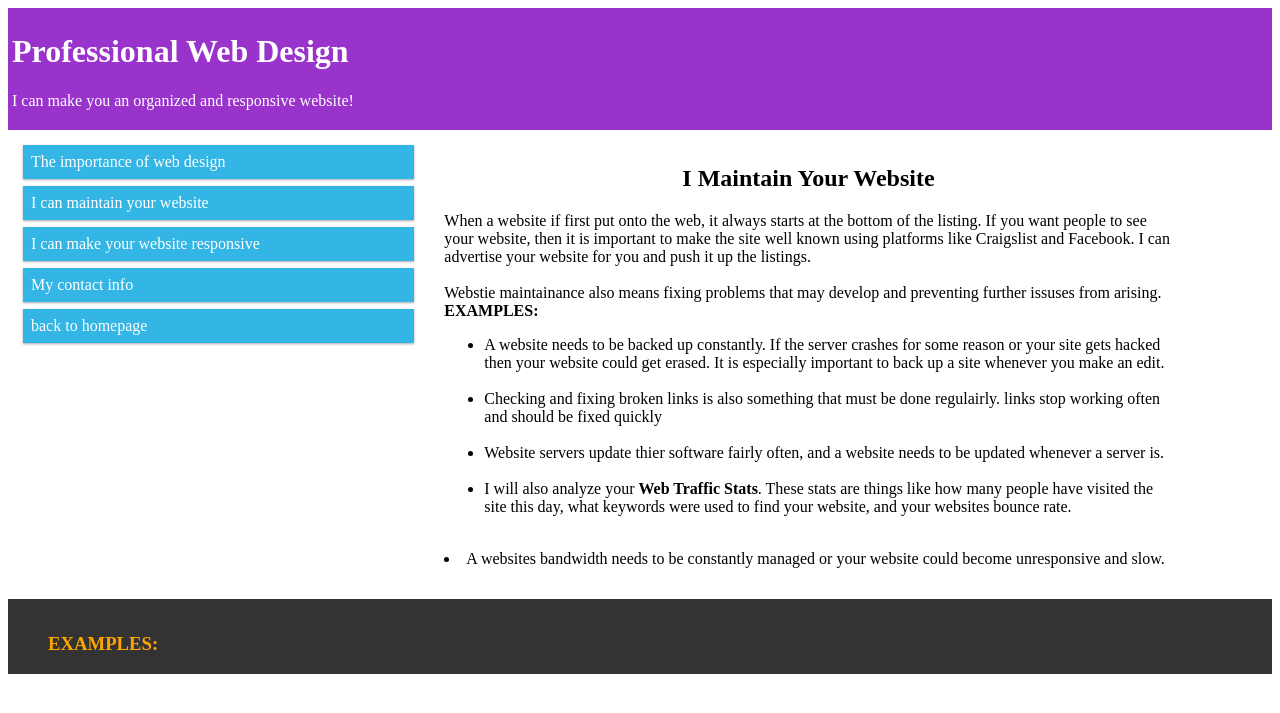
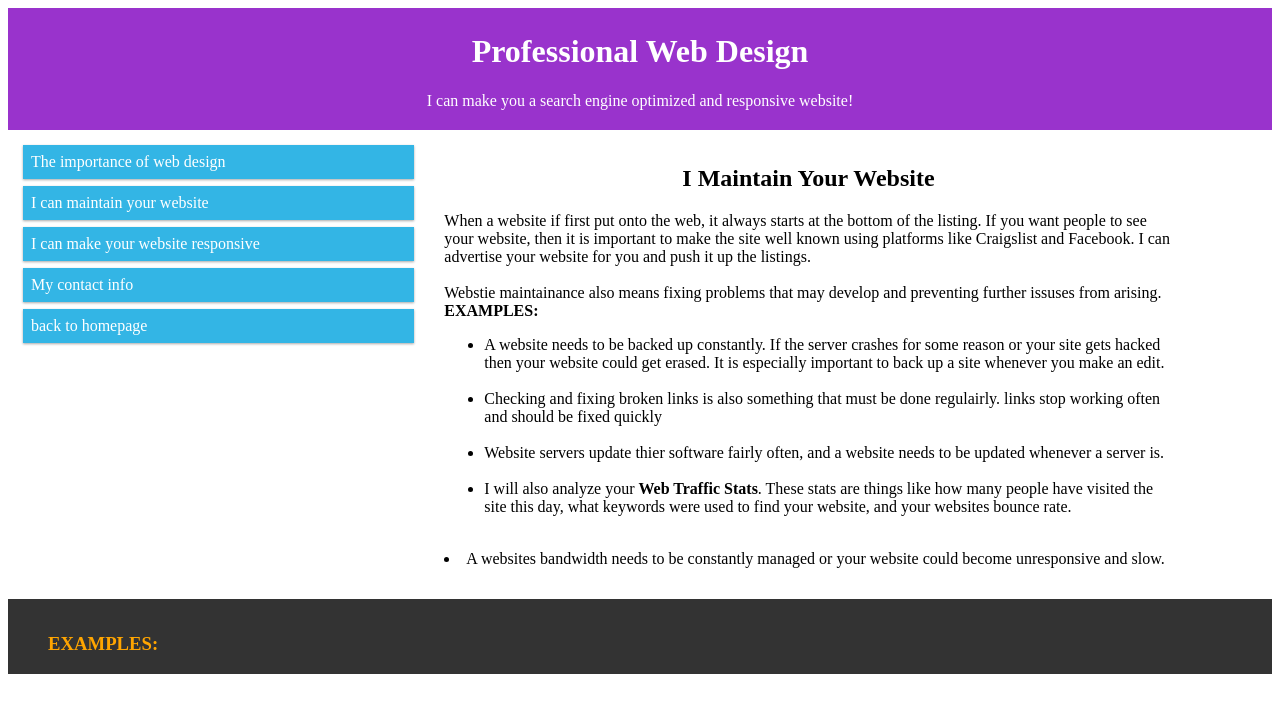
Before and after one commit to kogamikirito/kogamikirito.github.io, a Jekyll site: the page maintain/index.html, which Jekyll copies as it is, in a window 1280 px wide. Shown: the top 713 px of the page. Built offline with Jekyll 4.4.1, drawn with Linux system fonts in a browser that asks for light colours.

Commit message:
optamized

```diff
--- a/maintain/index.html
+++ b/maintain/index.html
@@ -137,8 +137,8 @@
 
 
 <div class="header">
-  <h1>Professional Web Design</h1>
-   <p>I can make you an organized and responsive website!</p>
+  <h1 style="text-align:center;">Professional Web Design</h1>
+   <p style="text-align:center;">I can make you a search engine optimized and responsive website!</p>
 </div>
 
 
```
